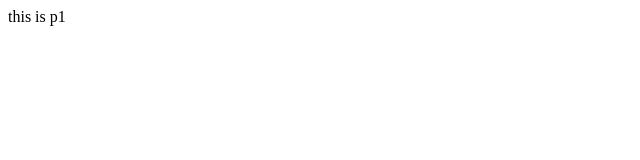
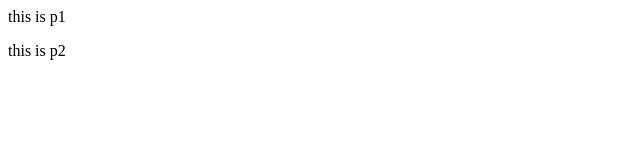
Before and after one commit to ayushrajsingh11/git-t2, a plain HTML site: page index.html in a window 1280 px wide. Shown: the full height of the page, 0-640 px from the left. Drawn offline with Linux system fonts and the light colour scheme.

Commit message:
1st commit

```diff
--- a/index.html
+++ b/index.html
@@ -2,6 +2,7 @@
     <head>
         <body>
             <p>this is p1</p>
+            <p>this is p2</p>
         </body>
     </head>
 </html>
```
